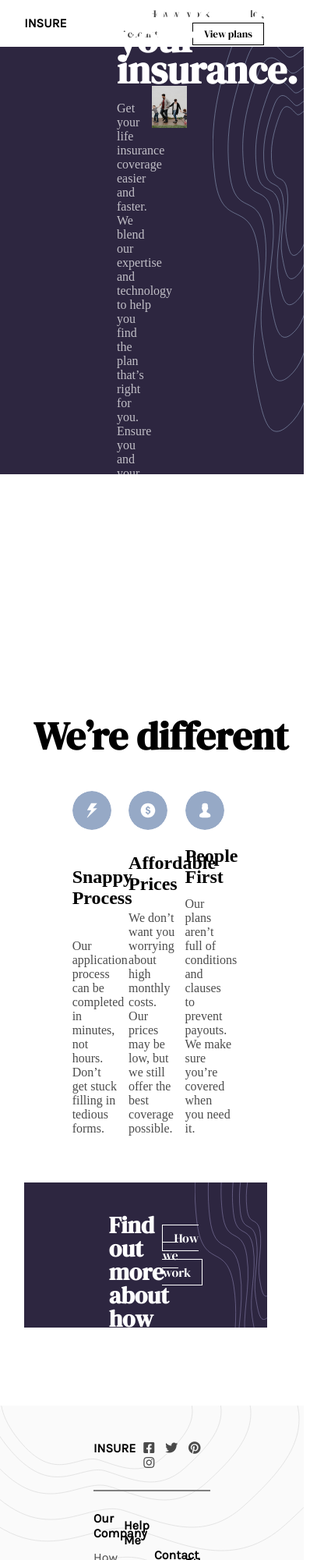
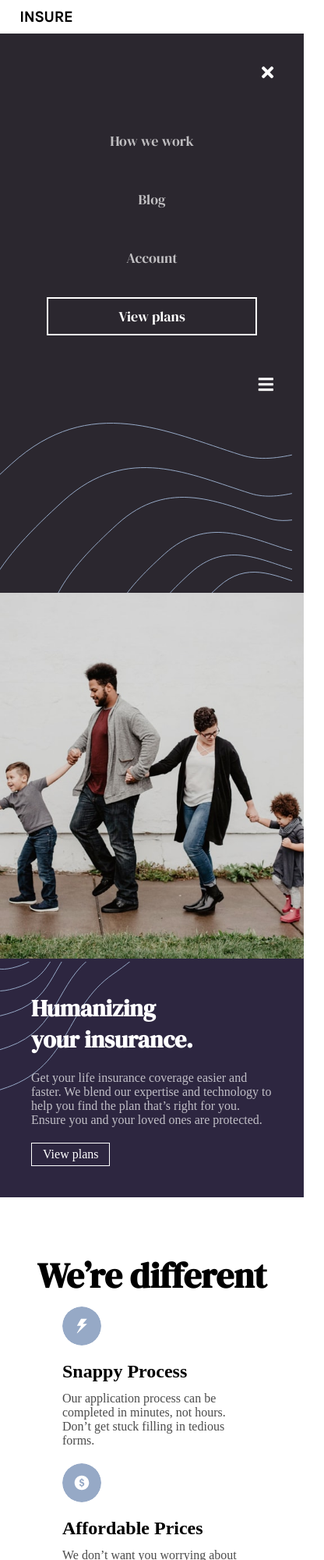
Before and after one commit to NipunSyn/FrontEndMentor, a plain HTML site: page insure-landing-page-master/index.html in a window 390 px wide. Shown: the top 2000 px of the page at 78% size, 416 px wide, since content can reach past the window. Drawn offline with Linux system fonts and the light colour scheme.

Commit message:
only javascript part left now

```diff
--- a/insure-landing-page-master/index.html
+++ b/insure-landing-page-master/index.html
@@ -36,11 +36,13 @@
         <h2 class="class">INSURE</h2>
         <div class="navbar">
           <i class="fas fa-times" onclick="hideMenu()"></i>
-          <ul>
-            <li><a href="#">How we work</a></li>
-            <li><a href="#">Blog</a></li>
-            <li><a href="#">Account</a></li>
-            <li><a href="#" class="button" id="navbtn">View plans</a></li>
+          <ul class="navlist">
+            <li class="navitems"><a href="#">How we work</a></li>
+            <li class="navitems"><a href="#">Blog</a></li>
+            <li class="navitems"><a href="#">Account</a></li>
+            <li class="navitems">
+              <a href="#" class="button" id="navbtn">View plans</a>
+            </li>
           </ul>
           <i class="fas fa-bars" onclick="showMenu()"></i>
         </div>
@@ -161,5 +163,16 @@
         >Frontend Mentor</a
       >. Coded by <a href="#">Nipun Tewari</a>.
     </div>
+
+    <!-- JavaScript -->
+    <script>
+      let navLinks = document.getElementById("navLinks");
+      function showMenu() {
+        navLinks.style.right = "0";
+      }
+      function hideMenu() {
+        navLinks.style.right = "-200%";
+      }
+    </script>
   </body>
 </html>
--- a/insure-landing-page-master/style.css
+++ b/insure-landing-page-master/style.css
@@ -250,7 +250,6 @@ nav .fas {
   margin-bottom: 25px;
 }
 
-
 .social i {
   padding-left: 10px;
   opacity: 0.7;
@@ -284,3 +283,154 @@ nav .fas {
 .footer a:hover {
   opacity: 1;
 }
+
+/* Media Queries */
+@media (max-width: 400px) {
+  * {
+    box-sizing: border-box;
+    padding: 0;
+    margin: 0;
+  }
+
+  nav {
+    position: relative;
+    top: 0;
+    right: 0;
+    padding: 0;
+    margin: 0;
+    background-color: hsl(270, 9%, 17%);
+    display: block;
+    height: 90vh;
+    margin-bottom: 0;
+
+    background-image: url(./images/bg-pattern-mobile-nav.svg);
+    background-repeat: no-repeat;
+    background-position: 0 100%;
+  }
+
+  nav .fas {
+    display: block; /* displaying it on small screens */
+    color: #fff;
+    margin: 10%;
+    font-size: 22px;
+    cursor: pointer;
+  }
+
+  nav .class {
+    padding-bottom: 0;
+    font-size: 20px;
+    padding: 10px 25px;
+    background-color: #fff;
+  }
+
+  .navbar .navlist .navitems {
+    padding: 25px;
+    display: block;
+    text-align: center;
+  }
+
+  .navlist .navitems a {
+    font-size: 18px;
+    color: #fff;
+  }
+
+  #navbtn {
+    padding: 10px 90px;
+    border: 2px solid white;
+  }
+
+  .container {
+    height: auto;
+    padding: 0;
+    margin: 0;
+    flex-direction: column-reverse;
+    background-image: none;
+  }
+
+  .text-box h1::before {
+    display: none;
+  }
+  .text-box {
+    width: 100%;
+    padding: 40px;
+    background-image: url(./images/bg-pattern-intro-left-mobile.svg);
+    background-repeat: no-repeat;
+  }
+
+  .text-box h1 {
+    font-size: 30px;
+  }
+
+  .image-box {
+    width: 100vw;
+
+    /* position: absolute;
+    top: 0; */
+  }
+
+  .hero h1 {
+    margin: 0;
+    padding: 0;
+    margin-bottom: 20px;
+    font-size: 45px;
+    text-align: center;
+  }
+
+  .hero .container2 {
+    display: flex;
+    flex-direction: column;
+    justify-content: space-between;
+    align-items: center;
+  }
+
+  .container2 .box {
+    width: 100%;
+  }
+
+  .dark {
+    padding: 0;
+    width: 100%;
+  }
+
+  .dark-box {
+    margin: 0;
+    padding: 30px 0;
+    display: flex;
+    flex-direction: column;
+    justify-content: space-between;
+    align-items: center;
+  }
+
+  .dark-box .dark h1 {
+    font-size: 20px;
+  }
+
+  .darkbox-button {
+    padding: 0 80px;
+  }
+
+  .footer {
+    padding: 0;
+  }
+
+  .footer-top {
+    display: flex;
+    flex-direction: column;
+    justify-content: center;
+    align-items: center;
+  }
+
+  .box.foot-box {
+    width: 50vw;
+    margin-bottom: 20px;
+    padding: 0 auto;
+    text-align: center;
+  }
+
+  .footer-flexbox {
+    padding: 10%;
+    flex-direction: column;
+    justify-content: center;
+    align-items: center;
+  }
+}
```
